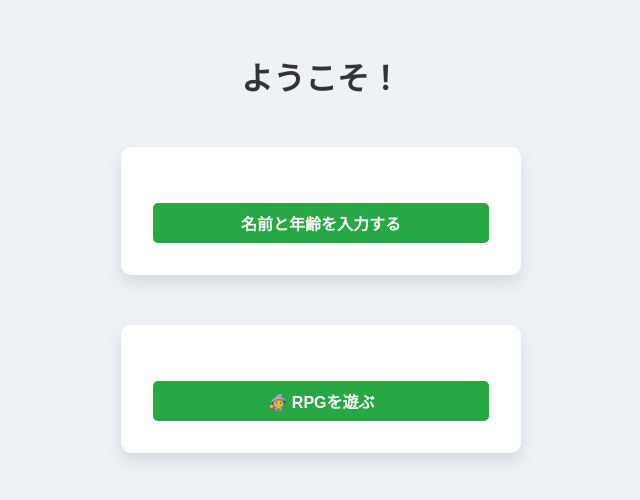
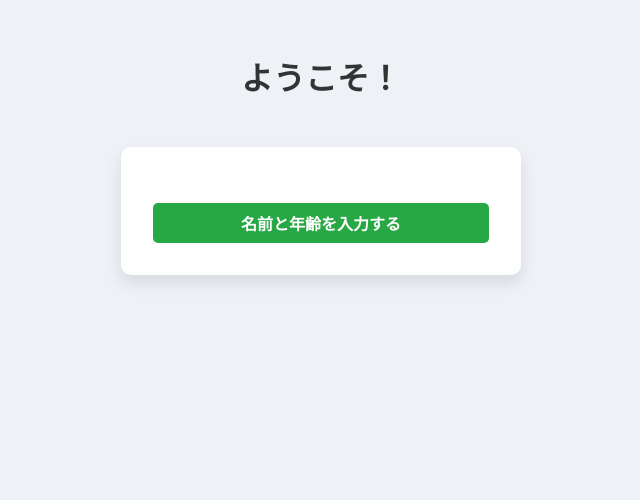
Before and after one commit to masamichisaito/my-web-app, a Node server app: page / in a window 1280 px wide. Shown: the top 500 px of the page, without its empty margins (319-959 px from the left). Run offline with Node 20, Linux system fonts and the light colour scheme; some libraries are stand-ins or nearby versions.

Commit message:
ゴミ削除

```diff
--- a/views/index.ejs
+++ b/views/index.ejs
@@ -17,10 +17,5 @@
 
     <br>
 
-  <!-- ここにRPGへのリンクボタンを追加 -->
-  <form action="/rpg/start" method="get">
-    <button type="submit">🧙 RPGを遊ぶ</button>
-  </form>
-
 </body>
 </html>
```
